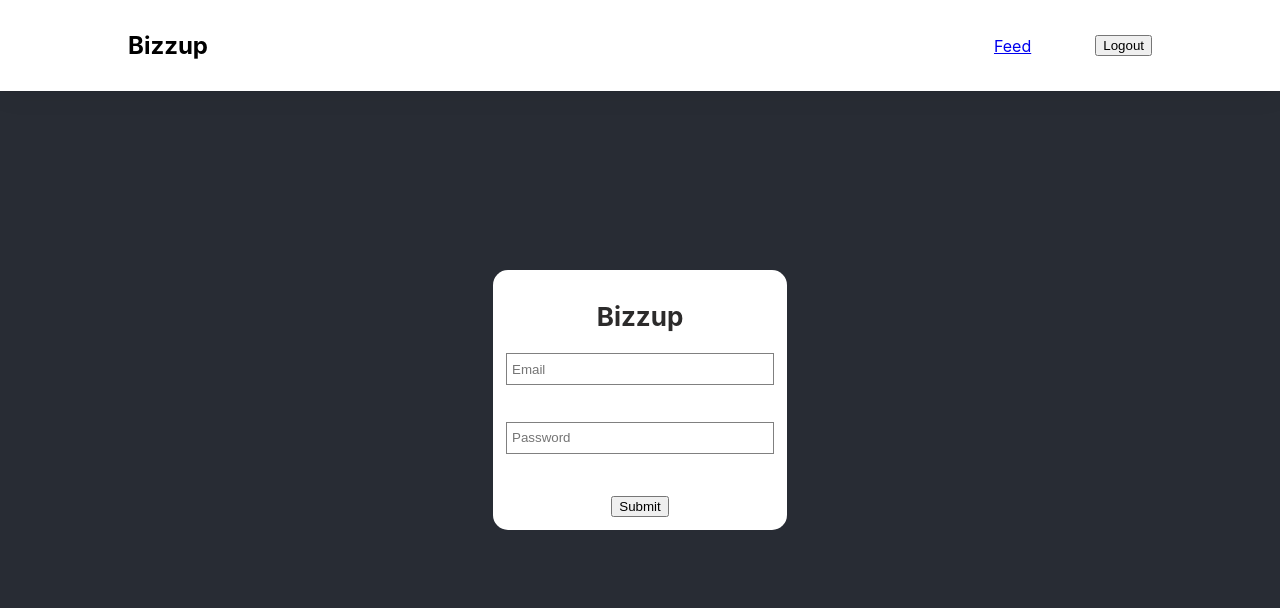
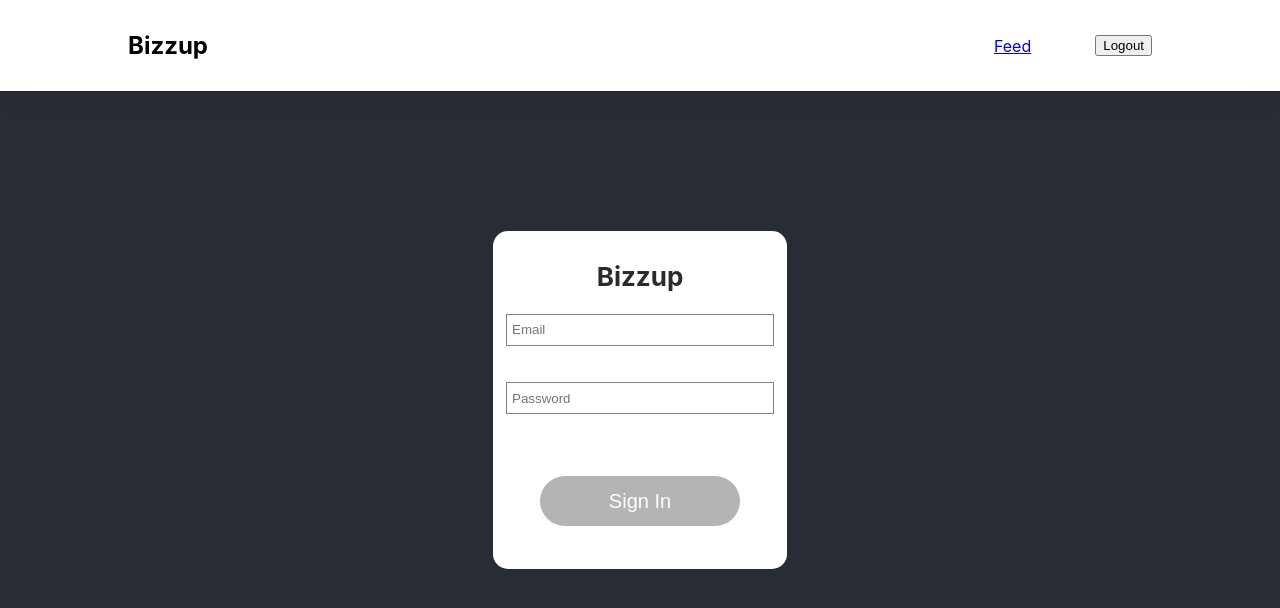
Before and after one commit to brtobin/bizup, a React (Create React App) app in the folder frontend/: page /login in a window 1280 px wide. Shown: the top 608 px of the page. Built offline with nearby package versions, Linux system fonts and the light colour scheme.

Commit message:
login button

```diff
--- a/frontend/src/index.js
+++ b/frontend/src/index.js
@@ -6,6 +6,7 @@ import reportWebVitals from './reportWebVitals';
 import { Provider } from 'react-redux';
 
 import store from './store/index';
+
 
 ReactDOM.render(
   <React.StrictMode>
--- a/frontend/src/pages/Login.css
+++ b/frontend/src/pages/Login.css
@@ -42,3 +42,31 @@
     color: rgb(44, 43, 43);
     font-size: calc(10px + 2vmin);
 }
+
+.Login #Login-submit {
+    width: 200px;
+    height: 50px;
+    margin: 30px;
+    padding: 10px 50px;
+    background-color: rgb(133, 130, 130);
+    border-radius: 50px;
+    border-width: 0px;
+    color: white;
+    font-size: 20px;
+    opacity: 0.6;
+    transition-duration: 0.3s;
+}
+
+.Login #Login-submit:hover {
+    width: 210px;
+    height: 60px;
+    margin: 30px;
+    padding: 10px 50px;
+    opacity: 1;
+    box-shadow: 0 8px 16px 0 rgba(0, 0, 0, 0.2);
+}
+
+.Login #Login-submit:active {
+    cursor: pointer;
+    background-color: rgb(39, 37, 37);
+}
--- a/frontend/src/pages/Login.js
+++ b/frontend/src/pages/Login.js
@@ -4,6 +4,7 @@ import { useDispatch, useSelector } from "react-redux";
 import { resolvePath, useNavigate } from "react-router-dom";
 
 import { login } from "../actions/userActions";
+import Button from 'react-bootstrap/Button';
 
 
 const Login = () => {
@@ -52,7 +53,7 @@ const Login = () => {
                   placeholder="Password" type="password" name="pass" required />
                 </div>
                 <div className="button-container">
-                  <input type="submit" onClick={loginHandler} />
+                  <button id="Login-submit" onClick={loginHandler} >Sign In</button>
                 </div>
               </form>
             </div>
--- a/frontend/src/pages/Profile.js
+++ b/frontend/src/pages/Profile.js
@@ -54,7 +54,9 @@ const Profile = () => {
               {coins} points
             </p>
           </div>
-
+          <div className="Profile-QR">
+            <button>Get QR Code</button>
+          </div>
         </header>
 
       </div>
--- a/package.json
+++ b/package.json
@@ -23,8 +23,10 @@
 	},
 	"homepage": "https://github.com/brtobin/bizup#readme",
 	"dependencies": {
+		"bootstrap": "^5.1.3",
 		"concurrently": "^7.0.0",
 		"ip": "^1.1.5",
-		"nodemon": "^2.0.15"
+		"nodemon": "^2.0.15",
+		"react-bootstrap": "^2.1.2"
 	}
 }
```
Also changed, not shown: 1 other file (tests, documents, lock files or other folders).
